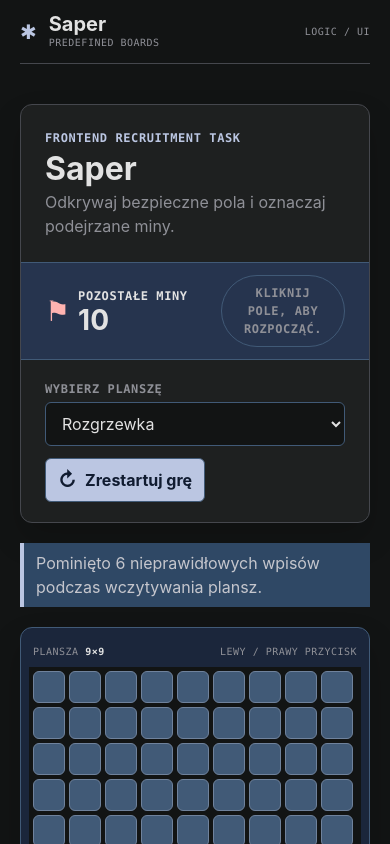
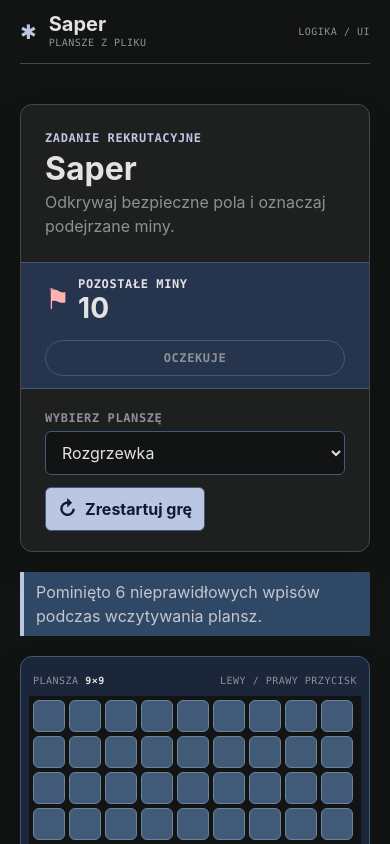
Before and after one commit to KosteckHD/Interia_zadanie_rekrutacyjne, a React (Vite) app: page / in a window 390 px wide. Shown: the top 844 px of the page. Built offline with nearby package versions, Linux system fonts and the light colour scheme.

Commit message:
fix: improve responsive game layout

```diff
--- a/src/components/Game/Game.scss
+++ b/src/components/Game/Game.scss
@@ -96,6 +96,7 @@
   border-bottom: var(--border-width) solid var(--color-telemetry-border);
   border-top: var(--border-width) solid var(--color-telemetry-border);
   display: flex;
+  flex-wrap: wrap;
   gap: var(--space-4);
   justify-content: space-between;
   padding: var(--space-3) var(--space-6);
@@ -132,12 +133,15 @@
   border: var(--border-width) solid var(--color-telemetry-border);
   border-radius: var(--radius-pill);
   color: var(--color-status-idle);
+  flex: 1 1 12rem;
   font-family: var(--font-family-mono);
   font-size: var(--font-size-label);
   font-weight: var(--font-weight-bold);
   letter-spacing: var(--letter-spacing-mono);
   margin: var(--space-zero);
-  max-width: 55%;
+  max-width: 100%;
+  min-width: 0;
+  overflow-wrap: anywhere;
   padding: var(--space-2) var(--space-3);
   text-align: center;
   text-transform: uppercase;
@@ -165,7 +169,11 @@
   background: var(--color-notice-background);
   border-left: var(--notice-border-width) solid var(--color-notice-border);
   color: var(--color-text);
+  margin-left: auto;
+  margin-right: auto;
+  max-width: var(--size-board-max);
   padding: var(--space-2) var(--space-3);
+  width: 100%;
 }
 
 .game__empty {
--- a/src/components/Game/Game.tsx
+++ b/src/components/Game/Game.tsx
@@ -13,26 +13,26 @@ type GameProps = {
 
 function getStatusLabel(board: BoardModel | null, isLoading: boolean, loadError: string | null): string {
   if (loadError) {
-    return 'Nie udało się wczytać plansz.'
+    return 'BŁĄD WCZYTYWANIA'
   }
 
   if (isLoading) {
-    return 'Wczytywanie plansz...'
+    return 'WCZYTYWANIE'
   }
 
   if (!board) {
-    return 'Brak dostępnej planszy.'
+    return 'BRAK PLANSZY'
   }
 
   if (board.state === 'won') {
-    return 'Wygrana!'
+    return 'WYGRANA'
   }
 
   if (board.state === 'lost') {
-    return 'Przegrana — miny zostały odkryte.'
+    return 'PRZEGRANA'
   }
 
-  return board.state === 'idle' ? 'Kliknij pole, aby rozpocząć.' : 'Gra w toku.'
+  return board.state === 'idle' ? 'OCZEKUJE' : 'GRA W TOKU'
 }
 
 function getStatusModifier(board: BoardModel | null): string {
@@ -86,16 +86,16 @@ export function Game({ levels, dataIssues, loadError, isLoading }: GameProps) {
           <span aria-hidden="true" className="game__brand-mark">&#10033;</span>
           <div>
             <p className="game__brand-name">Saper</p>
-            <p className="game__brand-caption">PREDEFINED BOARDS</p>
+            <p className="game__brand-caption">PLANSZE Z PLIKU</p>
           </div>
         </div>
-        <span className="game__brand-meta">LOGIC / UI</span>
+        <span className="game__brand-meta">LOGIKA / UI</span>
       </header>
 
       <section className="game__panel">
         <header className="game__header">
           <div>
-            <p className="game__eyebrow">Frontend recruitment task</p>
+            <p className="game__eyebrow">ZADANIE REKRUTACYJNE</p>
             <h1 className="game__title">Saper</h1>
             <p className="game__description">Odkrywaj bezpieczne pola i oznaczaj podejrzane miny.</p>
           </div>
```
